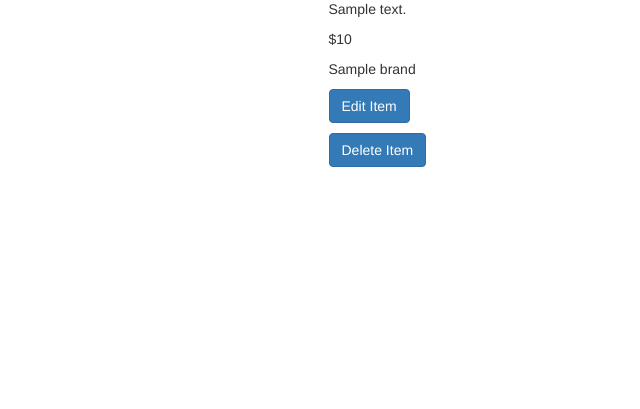
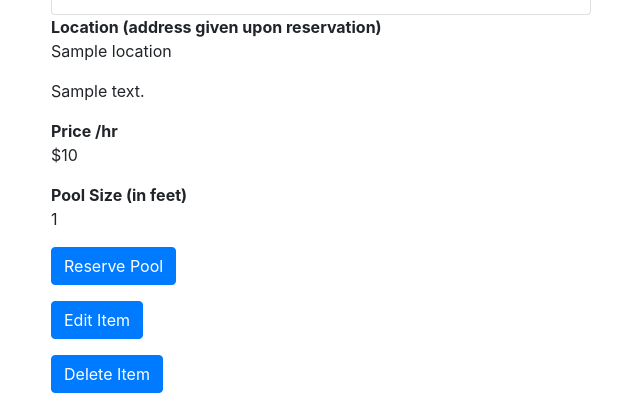
Before and after one commit to vladyslavnUA/rent-a-pool, a Flask app: template templates/pools_show.html in a window 1280 px wide. Shown: the part 463-872 px from the top of the page, without its empty margins (34-674 px from the left). Before the commit the page ends 630 px from the top, so only its background shows below. Run offline with Flask 2, Linux system fonts and the light colour scheme; the template is opened without the code that fills it: most values are stand-ins (such as "Sample title", 1, 10 or a date in 2020); some libraries are stand-ins or nearby versions.

Commit message:
updated templates

```diff
--- a/templates/base.html
+++ b/templates/base.html
@@ -4,7 +4,8 @@
 <head>
   <meta charset='utf-8'>
   <title>rent-a-pool</title>
-  <link rel='stylesheet' href='https://maxcdn.bootstrapcdn.com/bootstrap/3.3.7/css/bootstrap.min.css'>
+  <link rel="stylesheet" href="https://stackpath.bootstrapcdn.com/bootstrap/4.4.1/css/bootstrap.min.css" integrity="sha384-Vkoo8x4CGsO3+Hhxv8T/Q5PaXtkKtu6ug5TOeNV6gBiFeWPGFN9MuhOf23Q9Ifjh" crossorigin="anonymous">
+  <!-- <link rel='stylesheet' href='https://maxcdn.bootstrapcdn.com/bootstrap/3.3.7/css/bootstrap.min.css'> -->
 </head>
 <body>
 	{% include 'partials/navbar.html' %}
--- a/templates/pools_show.html
+++ b/templates/pools_show.html
@@ -15,16 +15,24 @@
 			<img width="300"  height="300" src="/static/{{ pool.brand }}.png">
 		</div></div>
 
+		<!-- location -->
+		<strong>Location (address given upon reservation)</strong>
+		<p>{{ pool.location }}</p>
+
 		<!-- Description of the item -->
 		<p>{{ pool.description }}</p>
 
-		<!-- item Price -->
+		<!-- pool price -->
+		<strong>Price /hr</strong>
 		<p>${{ pool.price }}</p>
 
-		<!-- item brand -->
-		<p>{{ pool.brand }} </p>
+		<!-- pool size -->
+		<strong>Pool Size (in feet)</strong>
+		<p>{{ pool.size }} </p>
 
-		<p><a href="/pools/{{ pool._id }}/edit"><button  class="btn btn-primary">Edit Item</button></a></p>
+		<p><a href="/pools/{{ pool._id }}/reserve"><button class="btn btn-primary">Reserve Pool</button> </a></p>
+
+		<p><a href="/pools/{{ pool._id }}/edit"><button class="btn btn-primary">Edit Item</button></a></p>
 		<p><form method="POST" action="/pools/{{pool._id}}/delete">
 			<input type='hidden' name='_method' value='DELETE'>
 
```
Also changed, not shown: templates/partials/pools_form.html (+14 -3 lines).
